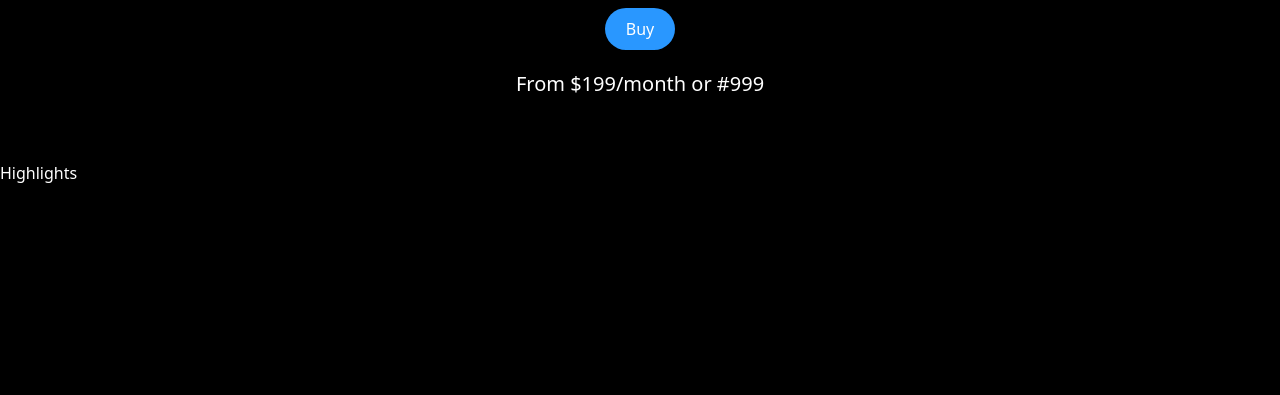
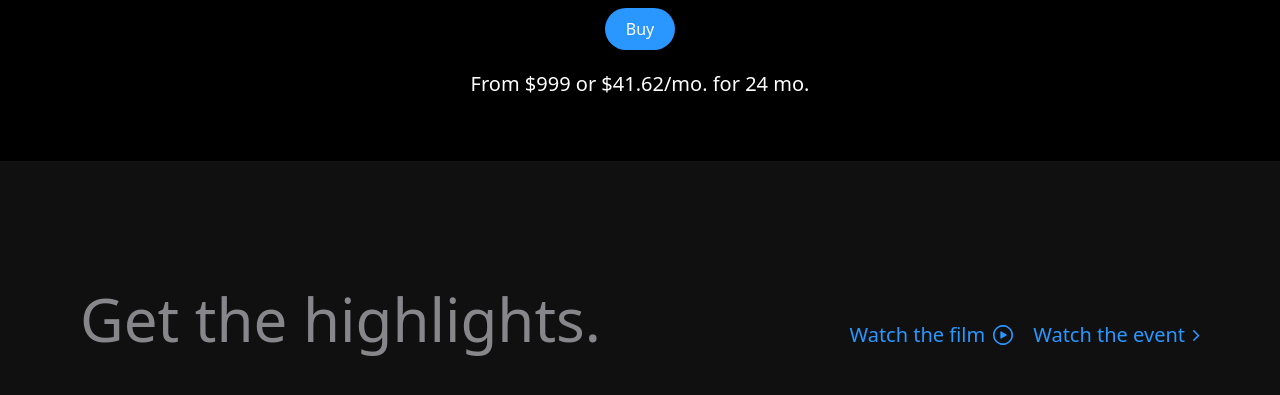
Before and after one commit to Neuvax/iPhone15Pro_3D_Website, a React (Vite) app in the folder Apple_Website/: page / in a window 1280 px wide. Shown: the part 639-1034 px from the top of the page. Before the commit the page ends 824 px from the top, so only its background shows below. Built offline with nearby package versions, Linux system fonts and the light colour scheme.

Commit message:
Highlights section and buttons added

```diff
--- a/Apple_Website/src/components/Hero.jsx
+++ b/Apple_Website/src/components/Hero.jsx
@@ -54,7 +54,9 @@
         <a href="#highlights" className="btn">
           Buy
         </a>
-        <p className="text-xl font-normal">From $199/month or #999</p>
+        <p className="text-xl font-normal">
+          From $999 or $41.62/mo. for 24 mo.
+        </p>
       </div>
     </section>
   );
--- a/Apple_Website/src/components/Highlights.jsx
+++ b/Apple_Website/src/components/Highlights.jsx
@@ -1,7 +1,45 @@
 import React from "react";
+import { useGSAP } from "@gsap/react";
+import gsap from "gsap";
+import { rightImg, watchImg } from "../utils";
 
 const Highlights = () => {
-  return <div>Highlights</div>;
+  useGSAP(() => {
+    gsap.to("#title", { opacity: 1, y: 0, duration: 1 });
+    gsap.to(".link", {
+      opacity: 1,
+      y: 0,
+      delay: 0.5,
+      duration: 1,
+      stagger: 0.25,
+    });
+  }, []);
+
+  return (
+    <section
+      id="highlights"
+      // eslint-disable-next-line tailwindcss/no-custom-classname
+      className="common-padding bg-zinc h-full w-screen overflow-hidden"
+    >
+      <div className="screen-max-width">
+        <div className="mb-12 w-full items-end justify-between md:flex">
+          <h1 id="title" className="section-heading">
+            Get the highlights.
+          </h1>
+          <div className="flex flex-wrap items-end gap-5">
+            <p className="link">
+              Watch the film
+              <img src={watchImg} alt="watch" className="ml-2" />
+            </p>
+            <p className="link">
+              Watch the event
+              <img src={rightImg} alt="right" className="ml-2" />
+            </p>
+          </div>
+        </div>
+      </div>
+    </section>
+  );
 };
 
 export default Highlights;
```
